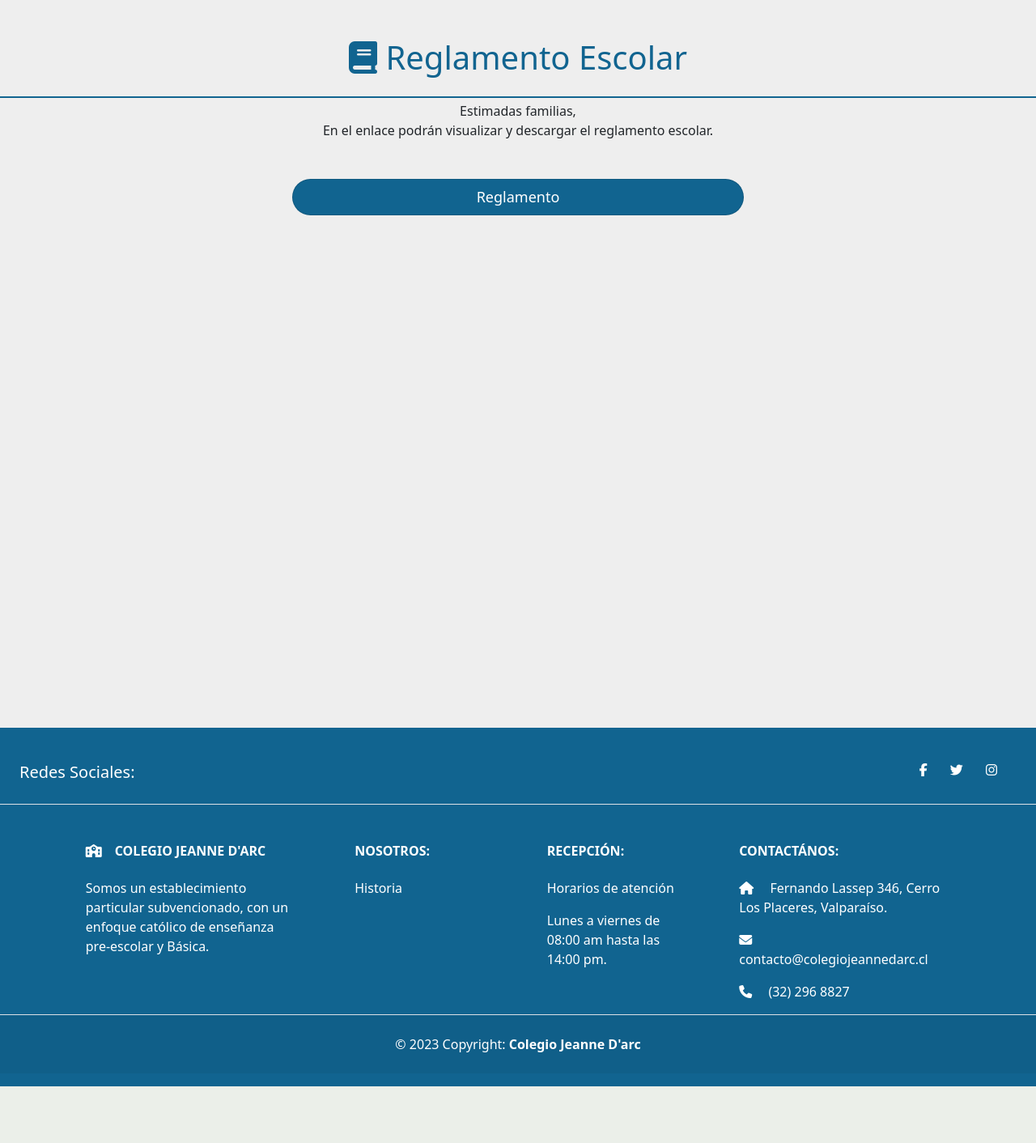
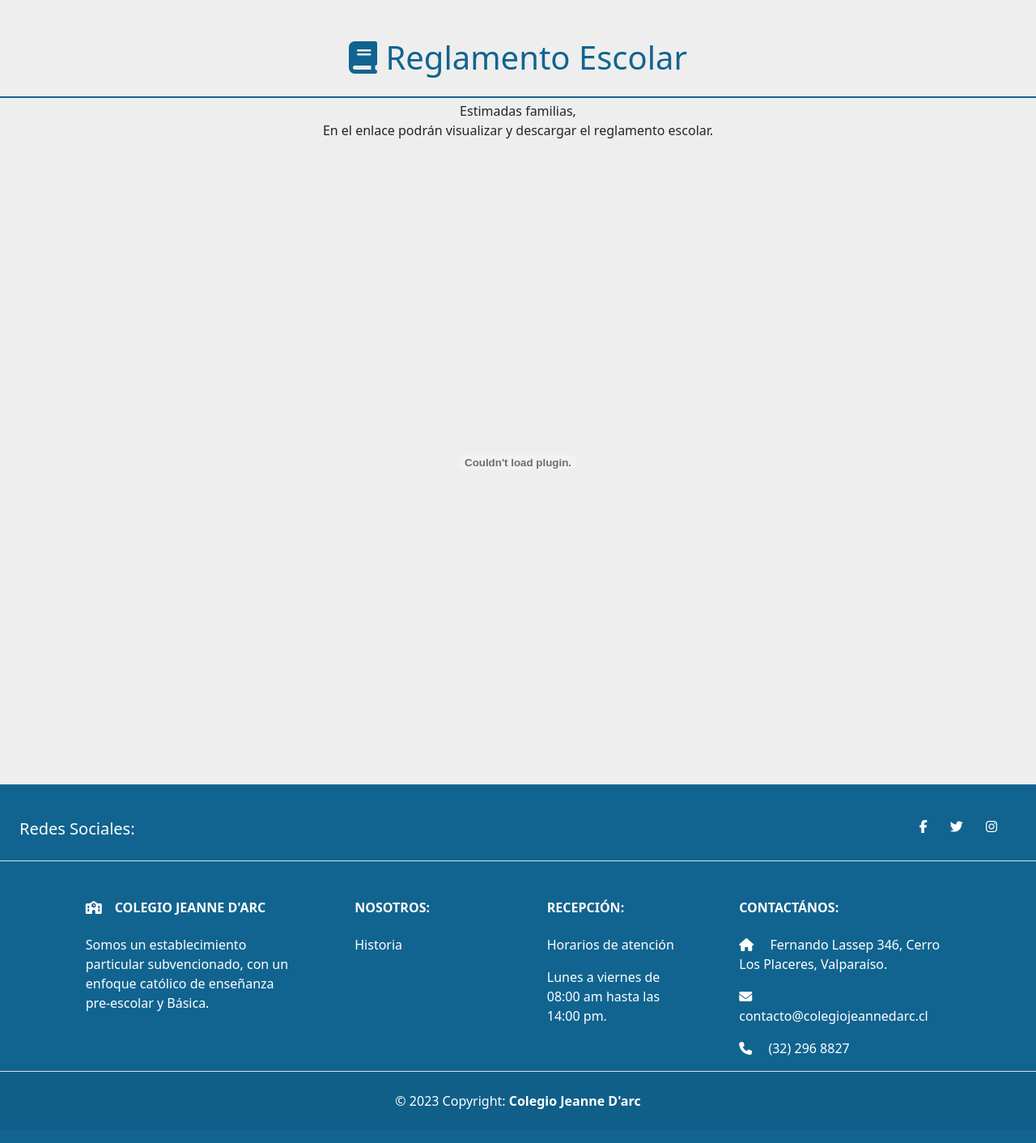
Before and after one commit to Empowerdeith/Proyecto-Modernizar, a Django app: page /reglamento in a window 1280 px wide. Shown: the part 128-1540 px from the top of the page at 81% size. Before the commit the page ends 1470 px from the top, so only its background shows below. Run offline with Django 4.2, Linux system fonts and the light colour scheme; data comes from the database, SQL or seed files in the repository; both versions use the stored data as it was after the commit; some libraries are stand-ins or nearby versions.

Commit message:
fixes a pdf y reglamento

```diff
--- a/ProyectoColegio/ProyectoColegio/settings.py
+++ b/ProyectoColegio/ProyectoColegio/settings.py
@@ -102,7 +102,6 @@
     },
 ]
 
-
 # Internationalization
 # https://docs.djangoproject.com/en/4.2/topics/i18n/
 
@@ -125,6 +124,8 @@
     os.path.join(BASE_DIR, 'static')
 ]
 
+X_FRAME_OPTIONS = 'SAMEORIGIN'
+
 # Default primary key field type
 # https://docs.djangoproject.com/en/4.2/ref/settings/#default-auto-field
 
--- a/ProyectoColegio/mainApp/models.py
+++ b/ProyectoColegio/mainApp/models.py
@@ -3,7 +3,7 @@
 
 class Reglamento(models.Model):
     nombre = models.CharField(max_length=150, null=False, blank=False)
-    archivo = models.FileField(upload_to='media/uploads/reglamento/')
+    archivo = models.FileField(upload_to='uploads/reglamento/')
 
     def __str__(self):
         return self.nombre
@@ -11,7 +11,7 @@
 
 class Cursos(models.Model):
     curso = models.CharField(max_length=150, null=False, blank=False)
-    utilesCurso = models.FileField(upload_to='media/uploads/cursos/')
+    utilesCurso = models.FileField(upload_to='uploads/cursos/')
 
     class Meta:
         verbose_name = "Cursos"
--- a/ProyectoColegio/mainApp/templates/reglamento/reglamento.html
+++ b/ProyectoColegio/mainApp/templates/reglamento/reglamento.html
@@ -10,18 +10,33 @@
       En el enlace podrán visualizar y descargar el reglamento escolar.
     </p>
   </div>
-  <div class="container">
+  <div class="container pb-5">
       <div class="d-flex justify-content-center">
-        <div class="list-group w-50">
         {% for reglamento in reglamento1 %}
+          <embed src='{{ reglamento.archivo.url }}' width='100%' height='700'  type="application/pdf" />
+            <!--<object data="{{ reglamento.archivo.url }}" type="application/pdf" width="700" height="100%">
+              <iframe src="{{ reglamento.archivo.url }}" width="100%" height="700" style="border: none;">
+              This browser does not support PDFs. Please download the PDF to view it:
+              <a href="{{ reglamento.archivo.url }}">Download PDF</a>
+              </iframe>
+            </object>-->
+            <!--<object type="application/pdf" data="{{ reglamento.archivo.url }}" width="100%" height="700"></object>-->
+            <!--<iframe
+            src="#"
+            frameBorder="0"
+            scrolling="auto"
+            height="700"
+            width="100%"></iframe>-->
+
+            <!--<embed src= "{{ reglamento.archivo.url }}" width= "700" height= "375" type="application/pdf">-->
+            <!--<div class="list-group w-50">
             <a
                 class="btn btn-primary blue_btn list-group-item rounded-pill mb-3"
                 href="{{ reglamento.archivo.url }}"
                 role="button"
-            >Reglamento</a
-          >
+                >Reglamento
+            </a>-->
         {% endfor %}
       </div>
 </div>
-</div>
 {% endblock contenido %}
--- a/ProyectoColegio/mainApp/views.py
+++ b/ProyectoColegio/mainApp/views.py
@@ -1,5 +1,6 @@
 from django.shortcuts import render, HttpResponse
 from .models import Cursos, Reglamento
+from django.views.decorators.clickjacking import xframe_options_sameorigin
 
 # Create your views here.
 
@@ -12,7 +13,7 @@
     cursos = Cursos.objects.all()
     return render(request, 'utiles/utiles.html', {'cursos': cursos})
 
-
+@xframe_options_sameorigin
 def reglamento(request):
     reglamento1= Reglamento.objects.all()
     return render(request, 'reglamento/reglamento.html', {'reglamento1': reglamento1})
--- a/ProyectoColegio/requirements.txt
+++ b/ProyectoColegio/requirements.txt
@@ -13,3 +13,5 @@
 urllib3==2.0.6
 wheel==0.41.2
 yarg==0.1.9
+
+https://www.reddit.com/r/django/comments/vbj5yy/how_to_set_xframe_options_properly_to_display_a/
```
Also changed, not shown: ProyectoColegio/db.sqlite3, ProyectoColegio/mainApp/migrations/0010_auto_20231107_1802.py (added), 4 other files. Lines whose indentation alone changed are shown as unchanged.
